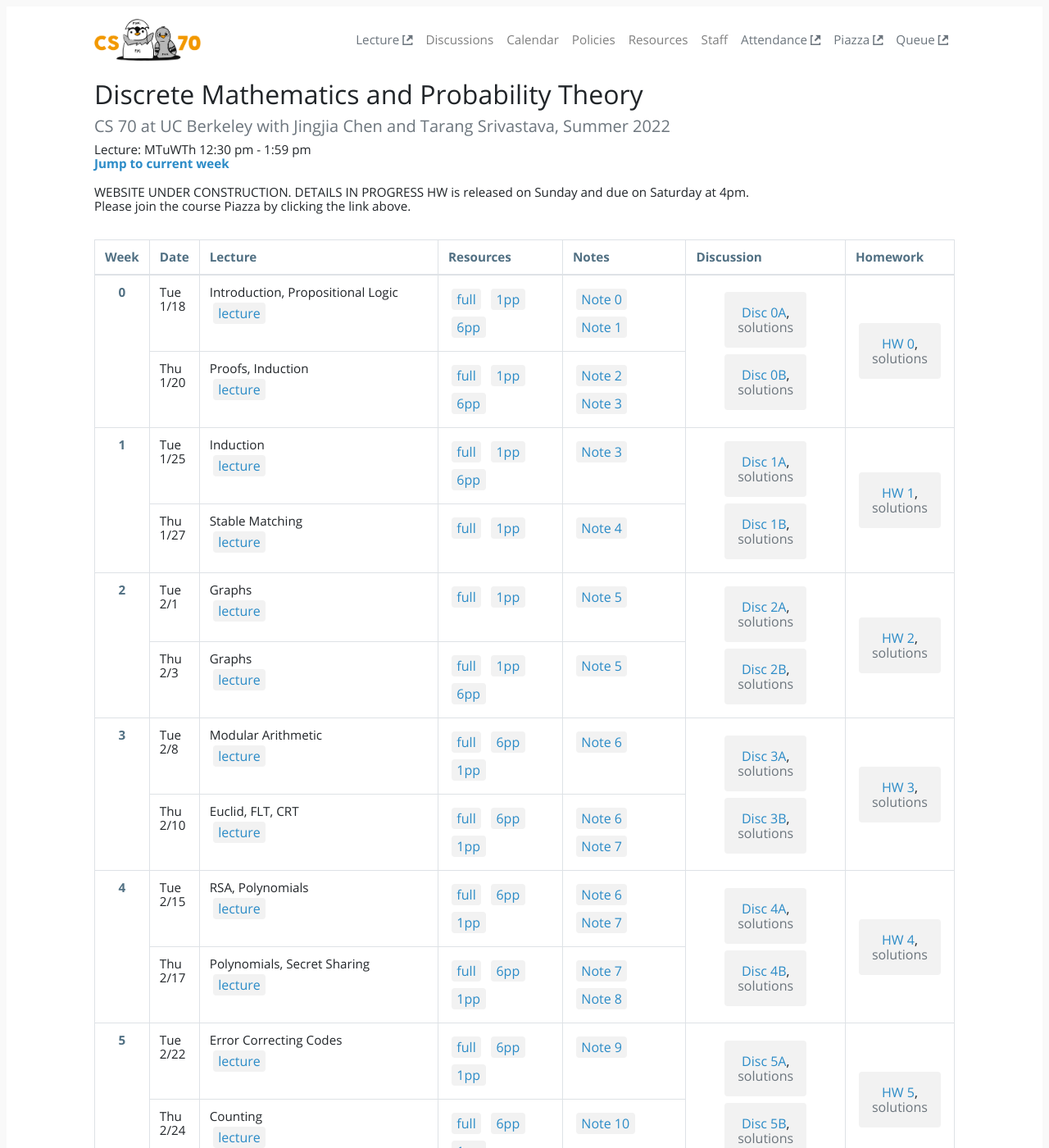
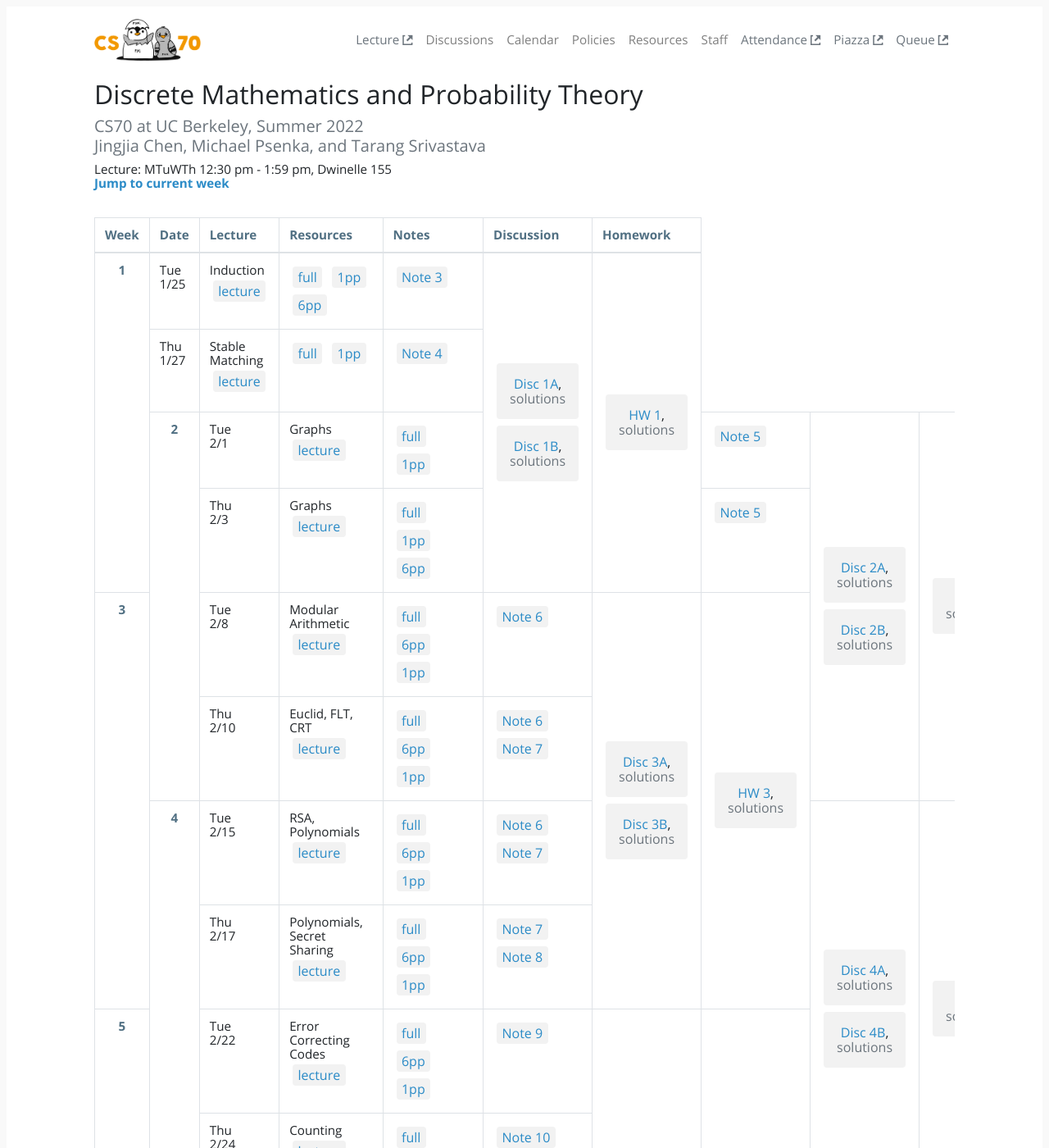
Before and after one commit to tsgoten/cs70-website, a Jekyll site: the page built from index.html, in a window 1280 px wide and 1400 px high. Shown: the whole window at 82% size. Built offline with Jekyll 4.4.1, drawn with Linux system fonts in a browser that asks for light colours.

Commit message:
refactored to use config file for changing details

```diff
--- a/_config.yml
+++ b/_config.yml
@@ -15,7 +15,7 @@
 # in the templates via {{ site.myvariable }}.
 title: CS 70
 description: >- # this means to ignore newlines until "baseurl:"
-  EECS 70 - Discrete Mathematics and Probability Theory
+  Discrete Mathematics and Probability Theory
 
 url: "http://eecs70.org" # the base hostname & protocol for your site, e.g. http://example.com
 
@@ -35,6 +35,10 @@ collections:
   - discussions
 
 num_weeks: 16
+instructors: Jingjia Chen, Michael Psenka, and Tarang Srivastava
+semester: Summer 2022
+
+
 # Exclude from processing.
 # The following items will not be processed, by default. Create a custom list
 # to override the default setting.
--- a/index.html
+++ b/index.html
@@ -3,22 +3,18 @@ layout: default
 title: Home
 ---
 
-{% assign LECTURES_PER_WEEK = 2 %}
+{% assign LECTURES_PER_WEEK = 4 %}
 
 <h2>
-    Discrete Mathematics and Probability Theory
+    {{site.description}}
 </h2>
 <h4 class="text-muted">
-    CS 70 at UC Berkeley with Jingjia Chen and Tarang Srivastava, Summer 2022
+    CS70 at UC Berkeley, {{site.semester}}<br/>
+    {{site.instructors}}
 </h4>
-<p>Lecture: MTuWTh 12:30 pm - 1:59 pm<br/>
-<a href="#week0"><b>Jump to current week</b></a><br/><br/>
+<p>Lecture: MTuWTh 12:30 pm - 1:59 pm, Dwinelle 155<br/>
 
-WEBSITE UNDER CONSTRUCTION. DETAILS IN PROGRESS
-
-HW is released on Sunday and due on Saturday at 4pm. <br/>
-Please join the course Piazza by clicking the link above.
-
+<a href="#week0"><b>Jump to current week</b></a>
 
 <div class="table-responsive py-3">
 <table class="table table-bordered" >
@@ -34,7 +30,7 @@ Please join the course Piazza by clicking the link above.
         </tr>
     </thead>
     <tbody>
-        {% for week in (0..site.num_weeks) %}
+        {% for week in (1..site.num_weeks) %}
 
             {% assign row_week = "" %}
             {% assign row_date = "" %}
```
